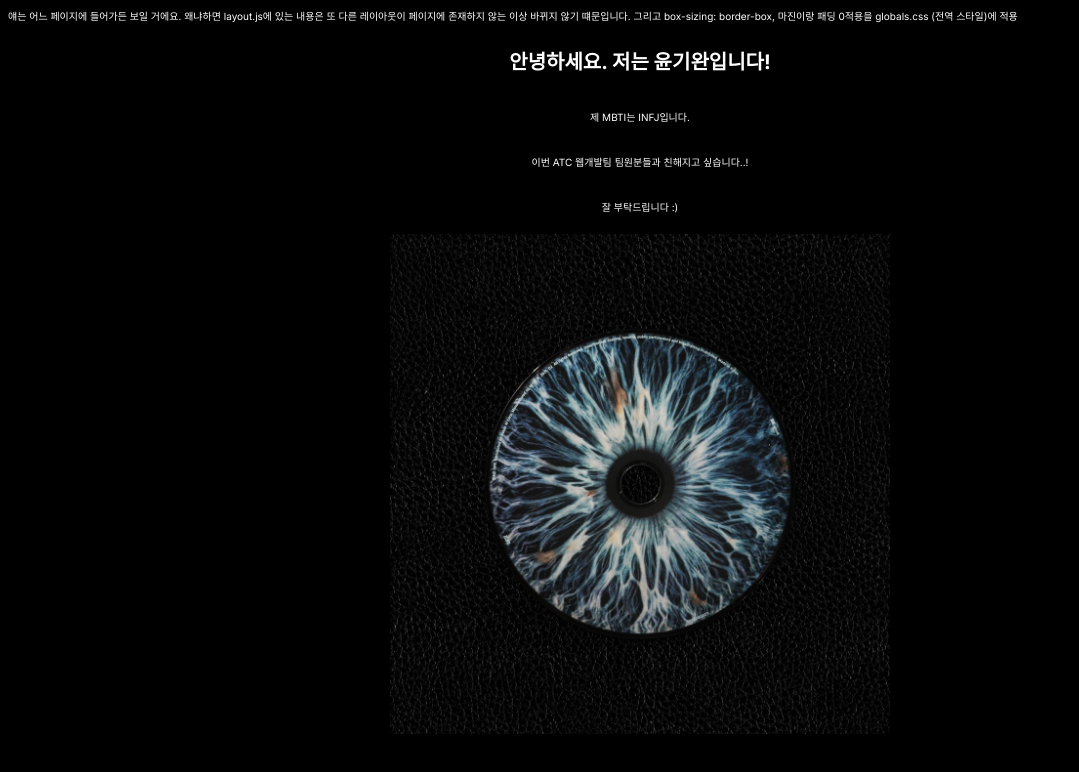
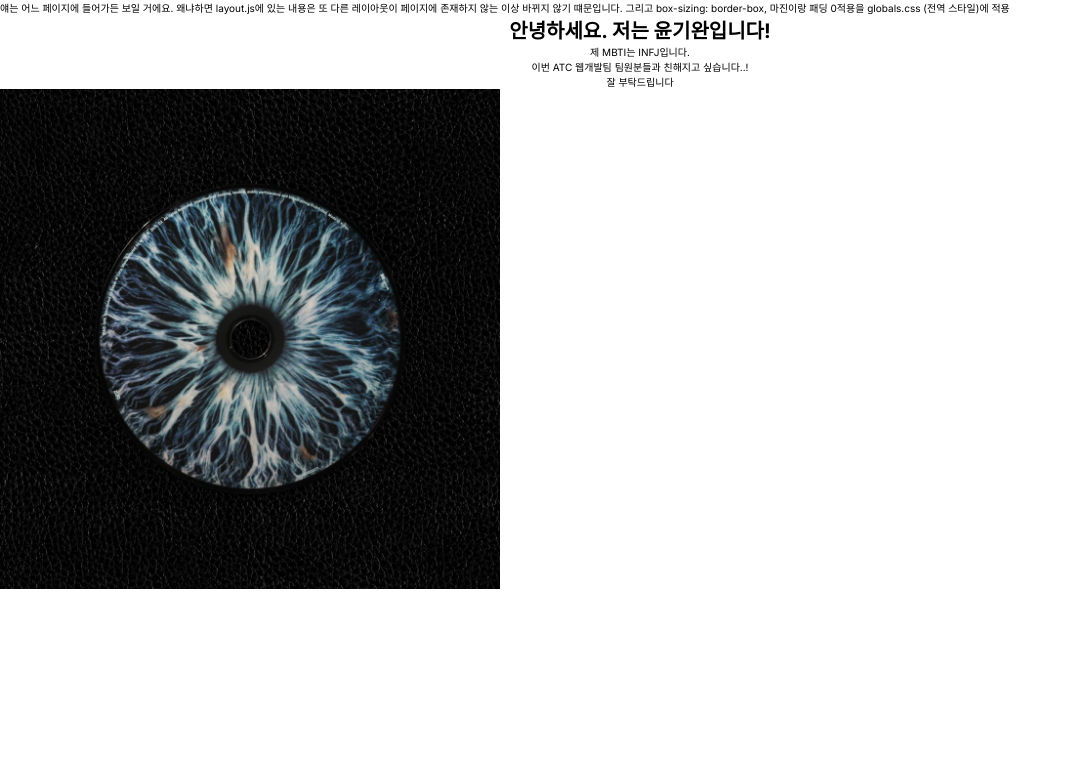
Before and after one commit to rmdnps10/ATC-Pre, a Next.js app: page /giwan in a window 1280 px wide. Shown: the top 772 px of the page, without its empty margins (0-1079 px from the left). Built offline with nearby package versions, Linux system fonts and the light colour scheme.

Commit message:
Design: className으로 class 연결 #5

```diff
--- a/src/app/giwan/page.js
+++ b/src/app/giwan/page.js
@@ -1,14 +1,11 @@
-import styles from "./module.css";
 import Image from 'next/image'
 import myImage from '../../../public/Moodswings in This Order.jpg';
+import Description from "@/components/giwan/Description";
 
 export default function GiwanPage() {
   return(
     <main>
-      <h1>안녕하세요. 저는 윤기완입니다!</h1>
-      <p>제 MBTI는 INFJ입니다.</p>
-      <p>이번 ATC 웹개발팀 팀원분들과 친해지고 싶습니다..!</p>
-      <p>잘 부탁드립니다 :)</p>
+      <Description/>
       <Image
         src={myImage}
         alt="image"
--- a/src/app/globals.css
+++ b/src/app/globals.css
@@ -1,4 +1,3 @@
-<<<<<<< HEAD
 :root {
   --max-width: 1100px;
   --border-radius: 12px;
@@ -76,8 +75,6 @@
   }
 }
 
-=======
->>>>>>> edc037addcb9540700d5e1c8bc7d923a887be380
 * {
   box-sizing: border-box;
   padding: 0;
--- /dev/null
+++ b/src/components/giwan/Description.js
@@ -0,0 +1,13 @@
+import React from "react";
+import styles from "./Description.module.css";
+
+export default function Description() {
+    return (
+        <main className={styles.main}>
+            <h1>안녕하세요. 저는 윤기완입니다!</h1>
+            <p>제 MBTI는 INFJ입니다.</p>
+            <p>이번 ATC 웹개발팀 팀원분들과 친해지고 싶습니다..!</p>
+            <p>잘 부탁드립니다 </p>
+        </main>
+    );
+}
--- a/src/app/giwan/module.css
+++ b/src/components/giwan/Description.module.css
@@ -1,15 +1,10 @@
-* {
-    background-color: black;
-    color: white;
-}
-
-main {
+.main {
     text-align: center;
     justify-content: center;
     align-items: center;
 }
 
-h1 {
+/* h1 {
     padding-top: 10px;
     padding-bottom: 10px;
 }
@@ -17,4 +12,4 @@ h1 {
 p {
     padding-top: 10px;
     padding-bottom: 10px;
-}
+} */
```
Also changed, not shown: src/app/giwan/style.css (added).
